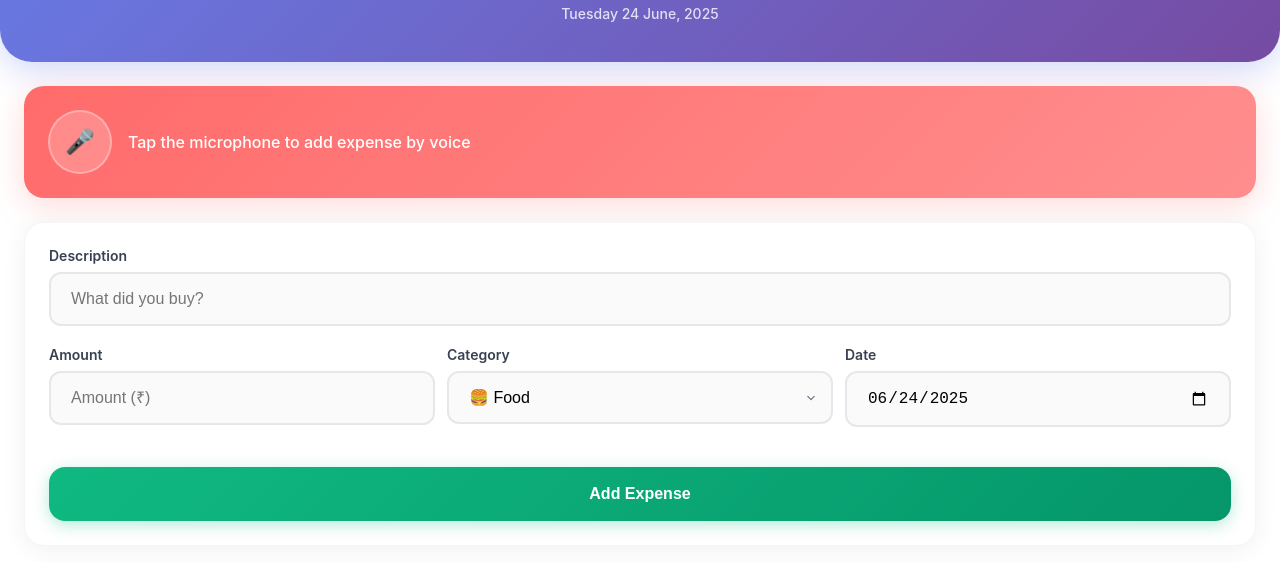
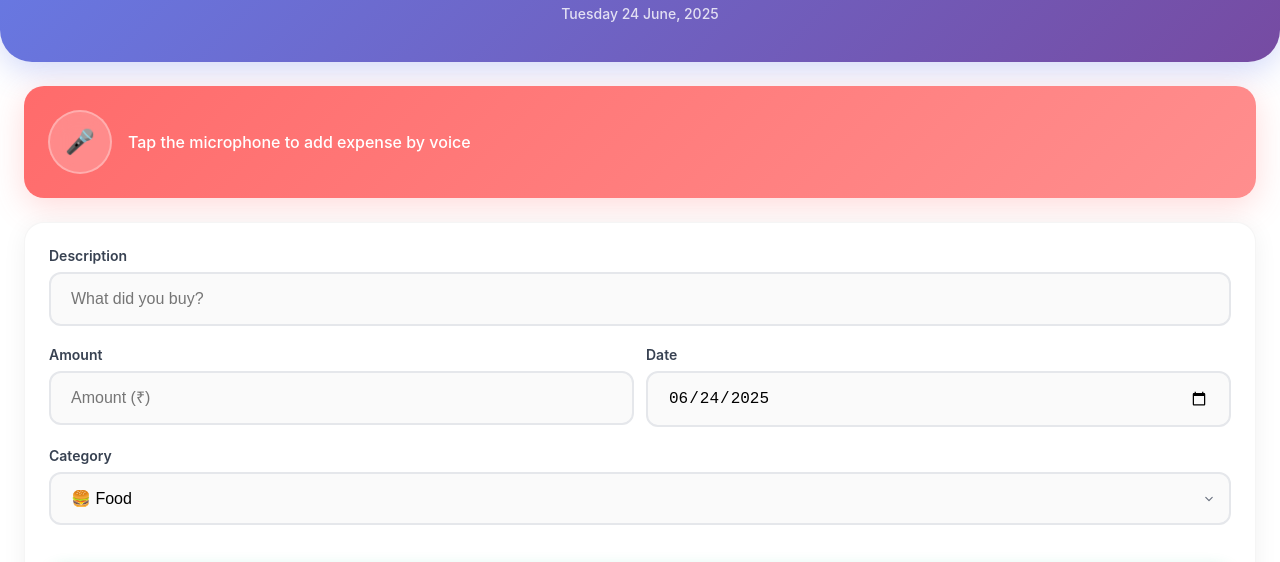
Before and after one commit to qutubkothari/Expense-Tracker, a website: page www/index.html in a window 1280 px wide. Shown: the part 200-762 px from the top of the page. Drawn offline with Linux system fonts and the light colour scheme.

Commit message:
Update index.html

```diff
--- a/www/index.html
+++ b/www/index.html
@@ -478,11 +478,17 @@
                     <input type="text" id="description" placeholder="What did you buy?" maxlength="50">
                 </div>
 
-                <div class="input-row-three">
+                <div class="input-row">
                     <div class="input-group">
                         <label class="input-label">Amount</label>
                         <input type="number" id="amount" placeholder="Amount (₹)" step="0.01">
                     </div>
+                    <div class="input-group">
+                        <label class="input-label">Date</label>
+                        <input type="date" id="expenseDate" class="date-input">
+                    </div>
+                </div>
+
                 <div class="input-group">
                     <label class="input-label">Category</label>
                     <select id="category" class="category-select">
@@ -498,11 +504,6 @@
                         <option value="mobile">📱 Mobile</option>
                         <option value="other">📋 Other</option>
                     </select>
-                    </div>
-                    <div class="input-group">
-                        <label class="input-label">Date</label>
-                        <input type="date" id="expenseDate" class="date-input">
-                    </div>
                 </div>
 
                 <button class="add-btn" id="addBtn">Add Expense</button>
```
Lines whose indentation alone changed are shown as unchanged.
